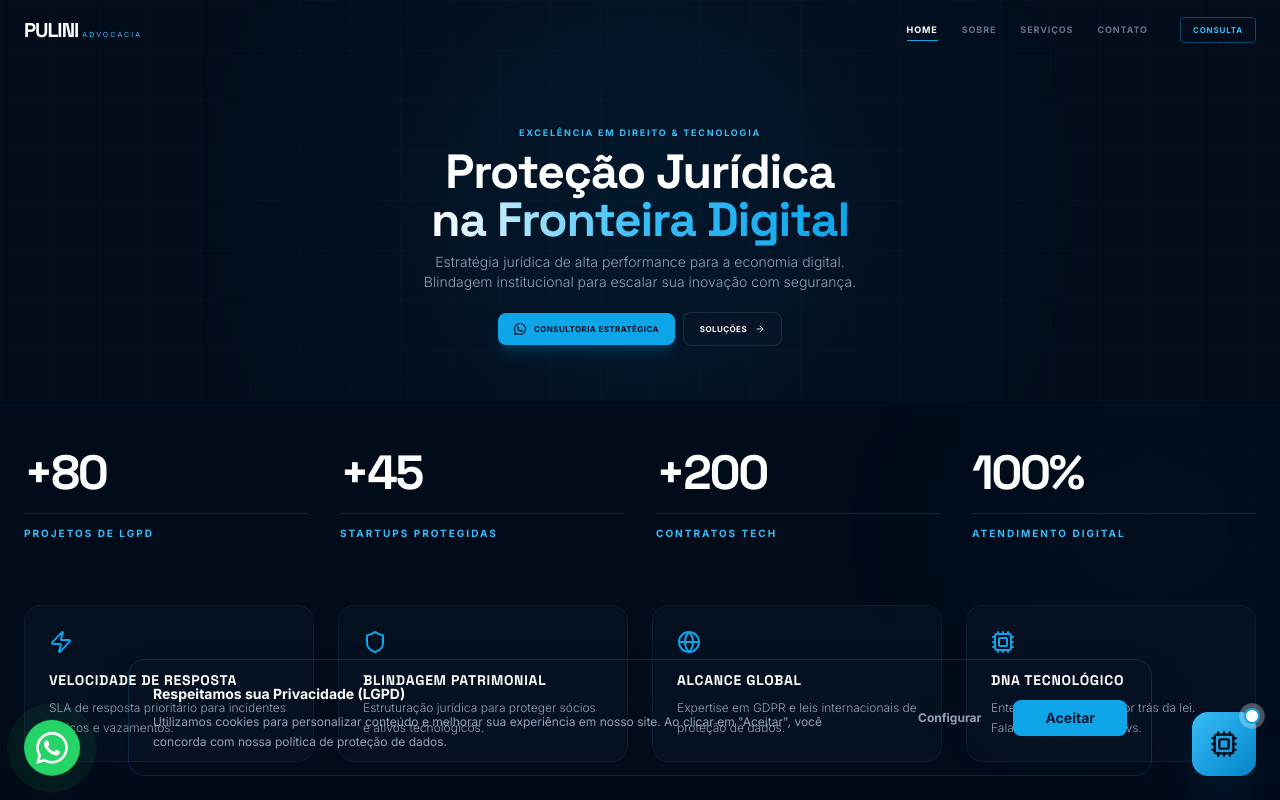
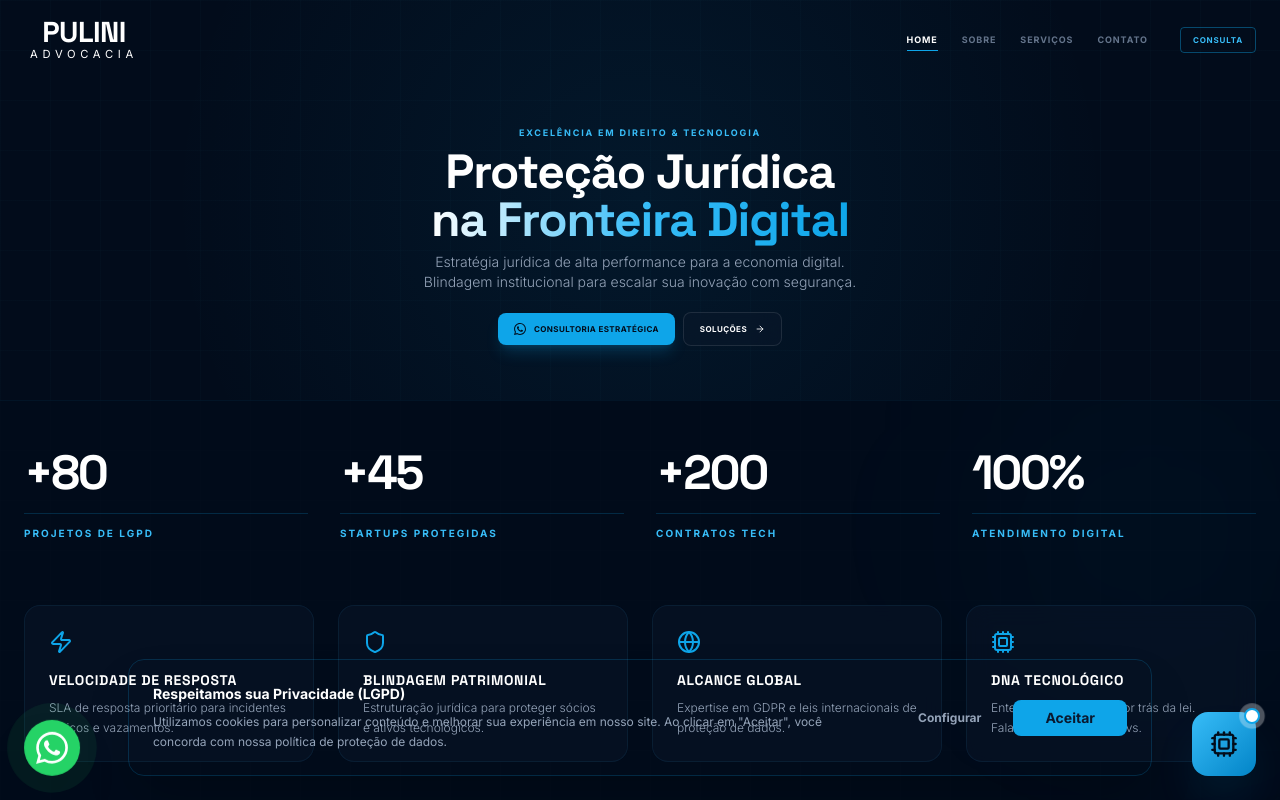
Before and after one commit to PuliniAdvocacia/Pulini-Advocacia, a React (Vite) app: page / in a window 1280 px wide. Shown: the top 800 px of the page. Built offline with nearby package versions, Linux system fonts and the light colour scheme.

Commit message:
feat: Introduce Logo component and integrate into Navbar/Footer
Replaces custom text-based logos with a unified SVG `Logo` component in the Navbar and Footer. This change improves consistency and maintainability of the brand's visual identity across the application.

```diff
--- a/components/Footer.tsx
+++ b/components/Footer.tsx
@@ -1,22 +1,22 @@
 
 import React from 'react';
 import { Instagram } from 'lucide-react';
+import Logo from './Logo';
 
 const Footer: React.FC = () => {
   return (
     <footer className="bg-navy-950 pt-4 pb-2 border-t border-sky-500/5">
       <div className="container mx-auto px-6">
         <div className="flex justify-between items-center mb-2">
-          <a href="#home" className="flex items-baseline space-x-1">
-            <span className="text-base font-display font-bold text-white tracking-tighter">PULINI</span>
-            <span className="text-[6px] tracking-[0.2em] uppercase text-sky-400">Advocacia</span>
+          <a href="#home" className="flex items-center opacity-80 hover:opacity-100 transition-opacity">
+            <Logo className="h-6 w-auto" color="white" />
           </a>
           <div className="flex space-x-3">
-            <a href="#" className="text-slate-500 hover:text-sky-400"><Instagram size={12} /></a>
+            <a href="#" className="text-slate-500 hover:text-sky-400 transition-colors"><Instagram size={12} /></a>
           </div>
         </div>
         <div className="border-t border-sky-500/5 pt-1.5 flex justify-between items-center text-slate-600 text-[6px] tracking-[0.1em] uppercase font-medium">
-          <p>© {new Date().getFullYear()} Pulini</p>
+          <p>© {new Date().getFullYear()} Pulini Advocacia</p>
           <p>Digital Law Engine • OAB/SP 460.464</p>
         </div>
       </div>
--- /dev/null
+++ b/components/Logo.tsx
@@ -0,0 +1,52 @@
+
+import React from 'react';
+
+interface LogoProps {
+  className?: string;
+  color?: string;
+}
+
+const Logo: React.FC<LogoProps> = ({ className = "h-8", color = "currentColor" }) => {
+  return (
+    <svg
+      viewBox="0 0 300 120"
+      fill="none"
+      xmlns="http://www.w3.org/2000/svg"
+      className={className}
+    >
+      {/* PULINI - Bold Sans Serif Style */}
+      <text
+        x="50%"
+        y="65"
+        textAnchor="middle"
+        fill={color}
+        style={{
+          fontFamily: "'Space Grotesk', sans-serif",
+          fontWeight: 800,
+          fontSize: '72px',
+          letterSpacing: '-0.02em'
+        }}
+      >
+        PULINI
+      </text>
+
+      {/* ADVOCACIA - Spaced, Medium weight */}
+      <text
+        x="50%"
+        y="105"
+        textAnchor="middle"
+        fill={color}
+        style={{
+          fontFamily: "'Inter', sans-serif",
+          fontWeight: 400,
+          fontSize: '28px',
+          letterSpacing: '0.42em'
+        }}
+      >
+        ADVOCACIA
+      </text>
+    </svg>
+  );
+};
+
+export default Logo;
--- a/components/Navbar.tsx
+++ b/components/Navbar.tsx
@@ -1,6 +1,7 @@
 
 import React, { useState, useEffect } from 'react';
 import { Menu, X } from 'lucide-react';
+import Logo from './Logo';
 
 const Navbar: React.FC = () => {
   const [isScrolled, setIsScrolled] = useState(false);
@@ -38,9 +39,8 @@ const Navbar: React.FC = () => {
       isScrolled ? 'bg-navy-900/95 backdrop-blur-md py-2 border-b border-sky-500/10' : 'bg-transparent py-4'
     }`}>
       <div className="container mx-auto px-6 flex justify-between items-center">
-        <a href="#home" className="flex items-baseline space-x-1">
-          <span className="text-xl font-display font-bold text-white tracking-tighter">PULINI</span>
-          <span className="text-[7px] font-sans tracking-[0.3em] uppercase text-sky-400">Advocacia</span>
+        <a href="#home" className="flex items-center group">
+          <Logo className="h-10 md:h-12 w-auto transition-transform group-hover:scale-105" color="white" />
         </a>
 
         <div className="hidden md:flex items-center space-x-8">
```
